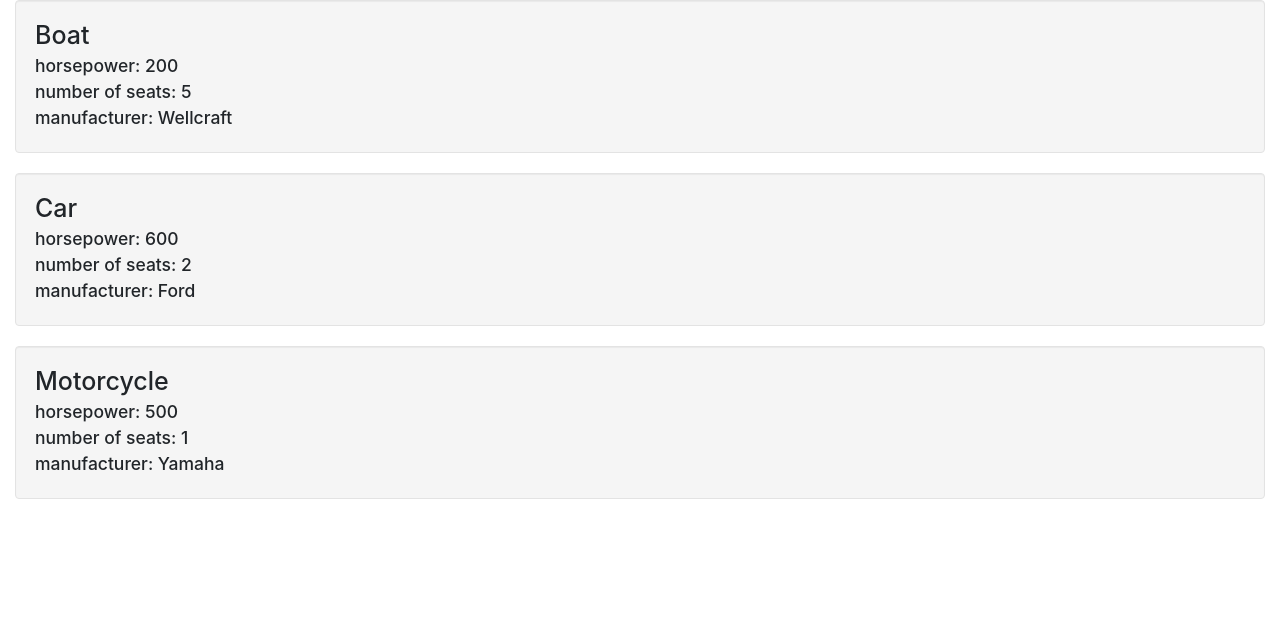
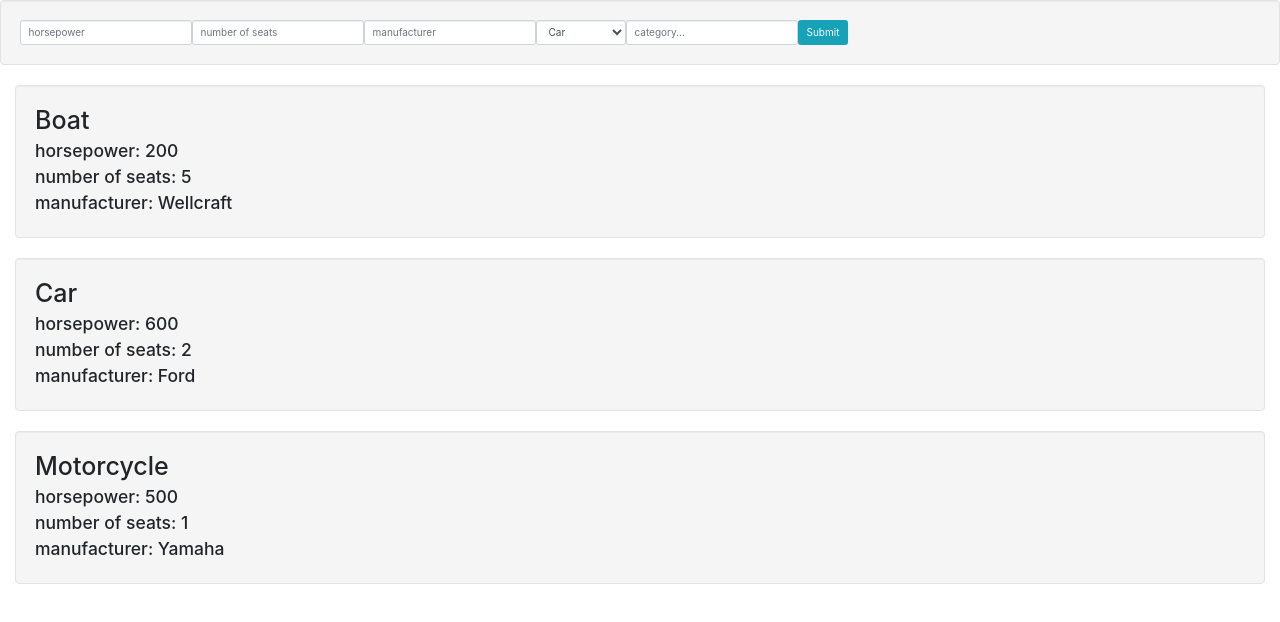
Before and after one commit to jimsonimson/TSDay4, a plain HTML site: page index.html in a window 1280 px wide. Drawn offline with nearby package versions, Linux system fonts and the light colour scheme.

Commit message:
Added jjquery tsd, adding jquery script and reference later. Need to finish create for vehicles.

```diff
--- a/app.js
+++ b/app.js
@@ -58,5 +58,21 @@ var app;
         app.vehicles.forEach(function (item) { return elemString += "\n        <div class=\"col-sm-12\">\n            <div class =\"well\">\n                <h1>" + item.constructor.toString().match(/\w+/g)[1] + "</h1>\n                <h3>horsepower: " + item.horsepower + "</h3>\n                <h3>number of seats: " + item.numSeated + "</h3>\n                <h3>manufacturer: " + item.manufacturer + "</h3>\n            </div>\n        </div>\n        "; });
         document.getElementById('vehicle-results').innerHTML = elemString;
     }
+    function selectType(select) {
+        var placeholder;
+        if (select.value === "Car")
+            placeholder = "Category...";
+        if (select.value === "Boat")
+            placeholder = "NUmber of Engines...";
+        if (select.value === "Motorcycle")
+            placeholder = "Does it look cool? (yes or no)";
+        document.getElementById('secondaryPropInput').innerHTML = "<input class=\"form-control\" type=\"text\" id=\"inputSecondary\" placeholder=\"" + placeholder + "\"/>";
+    }
+    app.selectType = selectType;
+    function createVehicle(event) {
+        event.preventDefault();
+        console.log("Create Vehicle");
+    }
+    app.createVehicle = createVehicle;
     displayVehicles();
 })(app || (app = {}));
--- a/index.html
+++ b/index.html
@@ -9,6 +9,23 @@
         <link rel="stylesheet" href="site.css">
     </head>
     <body>
+        <div class="well">
+            <form class="form-inline" onsubmit="app.createVehicle(event)">
+                <input class="form-control" type="text" id="inputHP" placeholder="horsepower">
+                <input class="form-control" type="text" id="inputNumSeats" placeholder="number of seats">
+                <input class="form-control" type="text" id="inputManu" placeholder="manufacturer">
+                <select class="form-control" id="inputType" onchange="app.selectType(this)" name="">
+                    <option value="Car">Car</option>
+                    <option value="Boat">Boat</option>
+                    <option value="Motorcycle">Motorcycle</option>
+                </select>
+                <span id="secondaryPropInput">
+                    <input class="form-control" type="text" id="inputSecondary" placeholder="category..." value="">
+                </span>
+                <button type="button" class="btn btn-info" name="button">Submit</button>
+            </form>
+        </div>
+
         <div id="vehicle-results"></div>
     <script src="app.js" charset="utf-8"></script>
     </body>
```
Also changed, not shown: app.ts (+16 -1 lines), tsd.json (added, +12 -0 lines), 1 other file.
